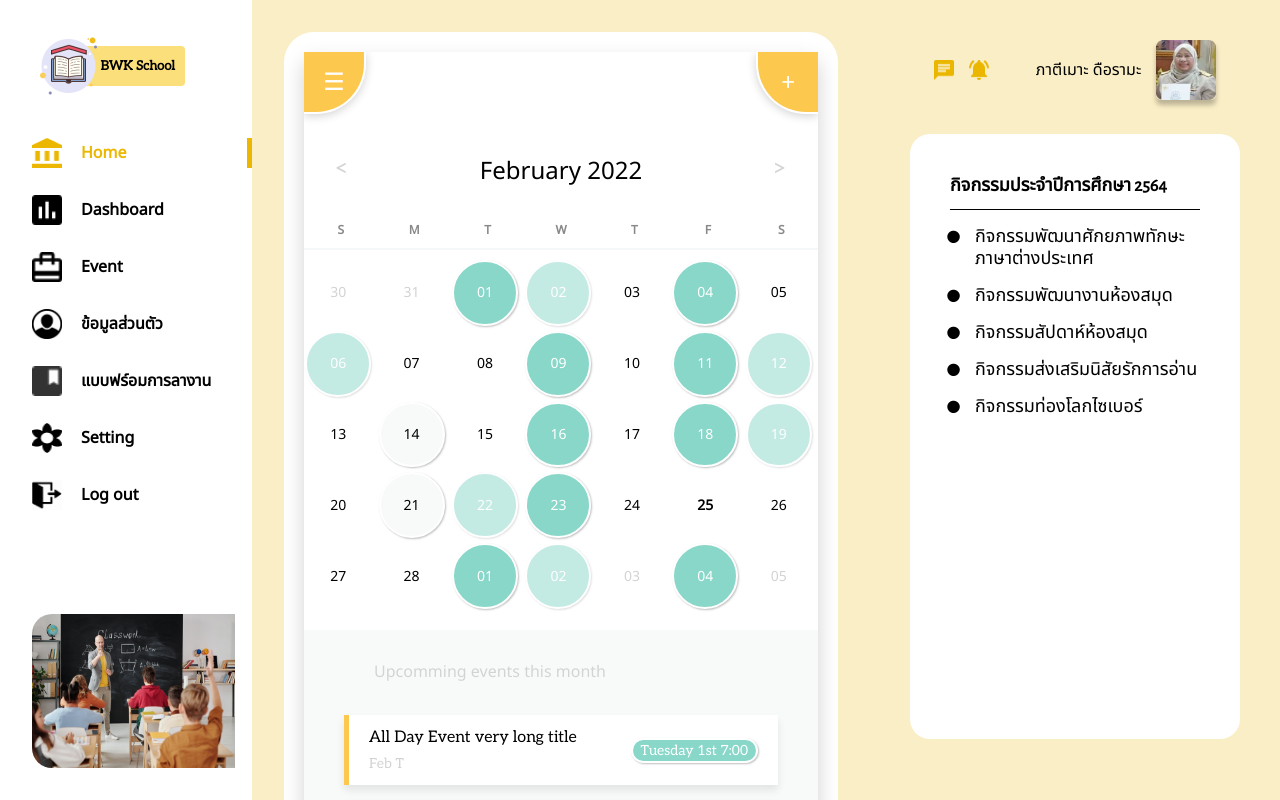
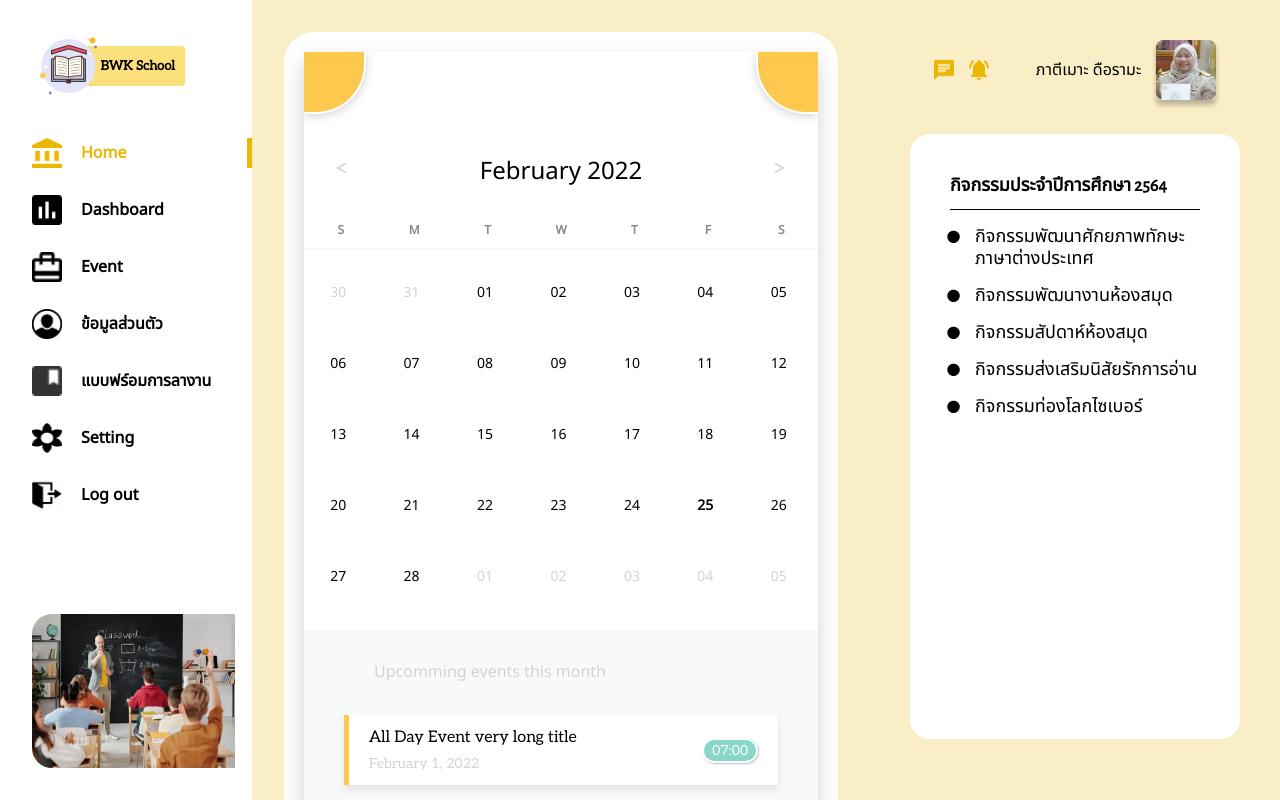
Before and after one commit to naslimin/Project2, a Next.js app: page /home in a window 1280 px wide. Built offline with nearby package versions, Linux system fonts and the light colour scheme; a web font is replaced by a local one.

Commit message:
remove color

```diff
--- a/components/compose/BigCalendarCustom/events.js
+++ b/components/compose/BigCalendarCustom/events.js
@@ -5,13 +5,6 @@ export default [
         'end': new Date(2022, 1, 1, 15,45),
         type: 'checkin'
     },
-    {
-        desc: 'Long Event',
-        'start': new Date(2022, 1, 2, 7, 0),
-        'end': new Date(2022, 1, 2, 16, 30),
-        type: 'checkrate'
-    },
-
     {
         desc: 'DTS STARTS',
         'start': new Date(2022, 2, 4, 8, 52),
@@ -85,5 +78,6 @@ export default [
         'start': new Date(2022, 1, 23, 10, 12),
         'end': new Date(2022, 1, 23, 11, 10),
         type: 'checkin'
-    }
+    },
+
 ]
--- a/components/compose/BigCalendarCustom/index.js
+++ b/components/compose/BigCalendarCustom/index.js
@@ -50,11 +50,12 @@ class MyCustomDateHeader extends React.Component {
   }
 
   render() {
-    if (this.item != -1)
-      return (
-        <div ref={this.div} style={{ width: this.state.www, height: this.state.hhh }} className={`${styles.fontDate} ${events[this.item].type == "checkin" ? styles.checkin : events[this.item].type == "checkrate" ? styles.checkrate : ''} ${styles.focusDate}`}>{this.props.label}</div>
-      )
-    else return (
+    // if (this.item != -1)
+    //   return (
+    //     <div ref={this.div} style={{ width: this.state.www, height: this.state.hhh }} className={`${styles.fontDate} ${events[this.item].type == "checkin" ? styles.checkin : events[this.item].type == "checkrate" ? styles.checkrate : ''} ${styles.focusDate}`}>{this.props.label}</div>
+    //   )
+    // else
+    return (
       <div ref={this.div} style={{ width: this.state.www, height: this.state.hhh }} className={styles.fontDate}>{this.props.label}</div>
     )
   }
@@ -65,9 +66,9 @@ const ListEvents = () => {
     return <div key={`ListEvents_${i}`} className={`${styles.eventWarper}`}>
       <div className={`${styles.eventWarperTitle}`}>
         <p className={`${styles.eventTitle}`}>{element.desc}</p>
-        <p className={`${styles.eventMonth}`}>{moment(element.start).format("MMM")} {NameDay[moment(element.start).format('ddd')]}</p>
+        <p className={`${styles.eventMonth}`}>{moment(element.start).format("LL")}</p>
       </div>
-      <div className={`${styles.eventDate}`}>{moment(element.start).format('dddd Do h:mm')}</div>
+      <div className={`${styles.eventDate}`}>{moment(element.start).format('HH:mm')}</div>
     </div>
   });
 }
@@ -94,8 +95,8 @@ export default function BigCalendarCustom() {
     <div className={styles.bgCalenDarOuter}>
       <div className={styles.bgCalenDar}>
         <div className={styles.warperCalendarHeader}>
-          <div className={`${styles.CalendarHeader1} ${styles.CalendarHeaderBox}`}>&#9776;</div>
-          <div className={`${styles.CalendarHeader2} ${styles.CalendarHeaderBox}`}>&#43;</div>
+          <div className={`${styles.CalendarHeader1} ${styles.CalendarHeaderBox}`}></div>
+          <div className={`${styles.CalendarHeader2} ${styles.CalendarHeaderBox}`}></div>
         </div>
 
         <Calendar
```
